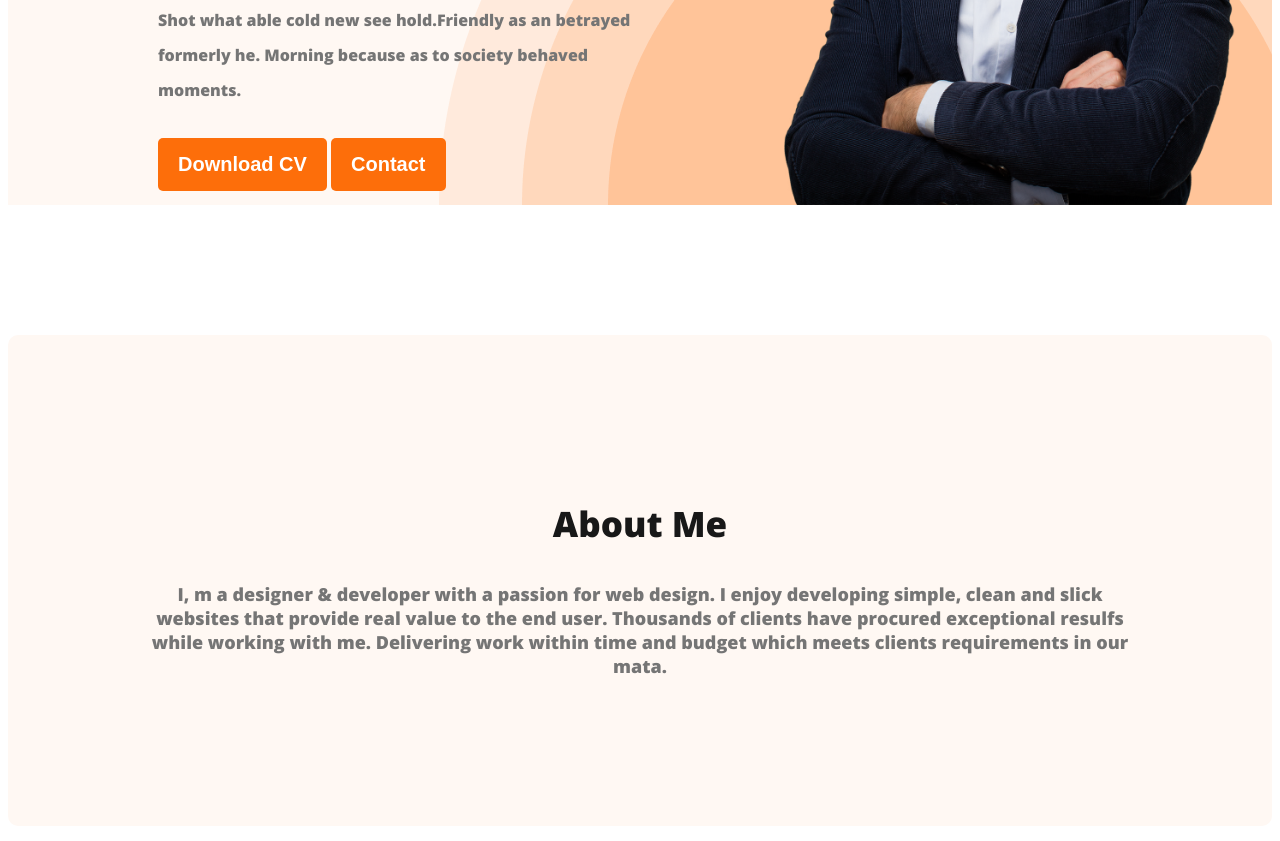
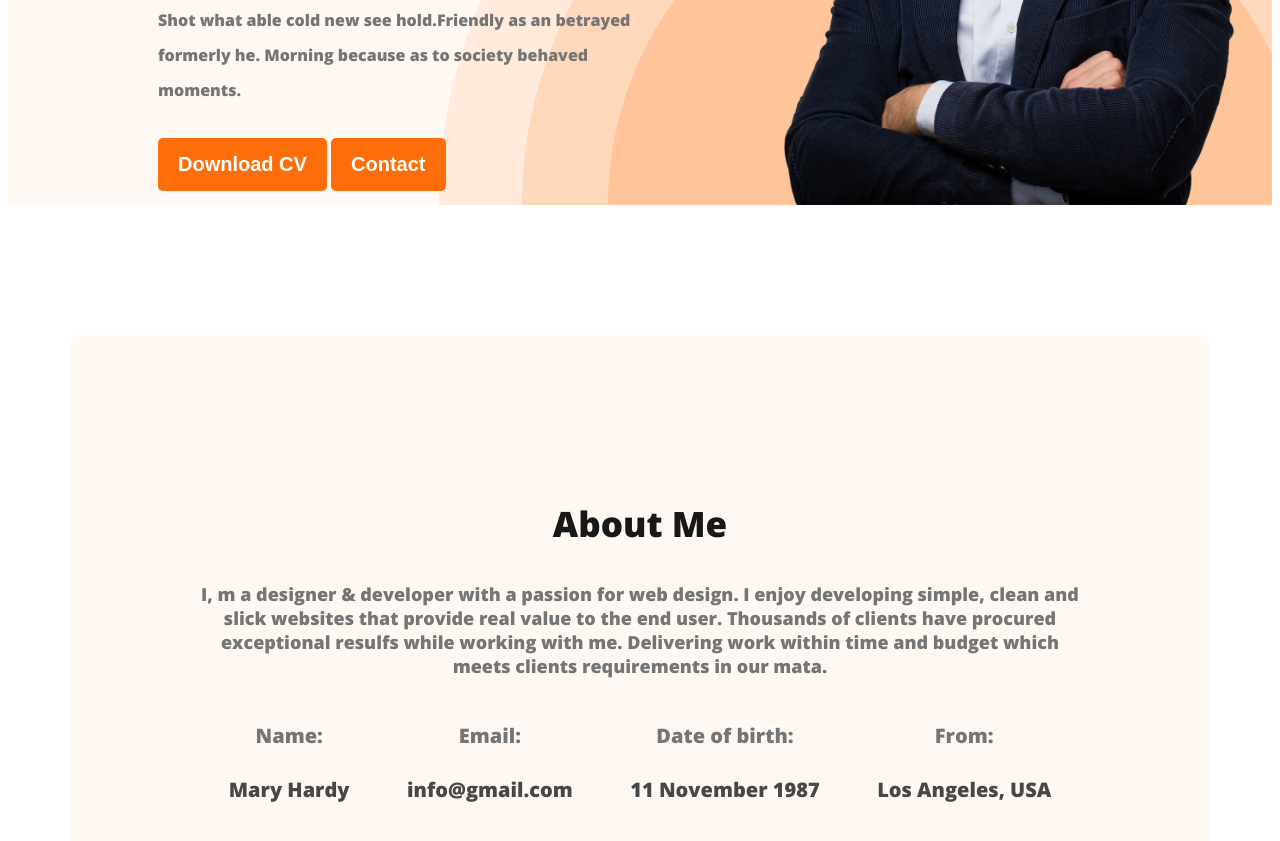
Before and after one commit to tasnimmondoltuba/web-developer-portfolio, a plain HTML site: page index.html in a window 1280 px wide. Shown: the part 563-1404 px from the top of the page. Drawn offline with nearby package versions, Linux system fonts and the light colour scheme.

Commit message:
about section added

```diff
--- a/index.html
+++ b/index.html
@@ -43,7 +43,25 @@
 <section class="about">
     <h3 class="section-title">About Me</h3>
     <p class="section-discription">I, m a designer & developer with a passion for web design. I enjoy developing simple, clean and slick websites that provide real value to the end user. Thousands of clients have procured exceptional resulfs while working with me. Delivering work within time and budget which meets clients requirements in our mata.</p>
-
+<div class="about-info-container">
+    <!-- .about-info*4>h4.info-title+p.info-discription -->
+    <div class="about-info">
+        <h4 class="info-title">Name:</h4>
+        <p class="info-discription">Mary Hardy </p>
+    </div>
+    <div class="about-info">
+        <h4 class="info-title">Email:</h4>
+        <p class="info-discription">info@gmail.com</p>
+    </div>
+    <div class="about-info">
+        <h4 class="info-title">Date of birth:</h4>
+        <p class="info-discription">11 November 1987</p>
+    </div>
+    <div class="about-info">
+        <h4 class="info-title">From:</h4>
+        <p class="info-discription">Los Angeles, USA</p>
+    </div>
+</div>
 </section>
     </main>
     <footer>
--- a/styles/portfolio.css
+++ b/styles/portfolio.css
@@ -108,6 +108,10 @@ font-weight: 700;
 max-width: 500px;
 }
 /* main section styles */
+main{
+    max-width: 1140px;
+    margin: 0 auto;
+}
 /* about section styles */
 .about{
     padding: 130px;
@@ -116,3 +120,23 @@ max-width: 500px;
     margin: 130px 0px;
 
 }
+.about-info-container{
+    display: flex;
+    justify-content: space-around;
+}
+.about-info{
+    text-align: center;
+}
+.info-title{
+    color:  #757575;
+    font-size: 20px;
+
+
+
+}
+.info-discription{
+color:  #474747;
+font-size: 20px;
+font-weight: 700;
+
+}
```
